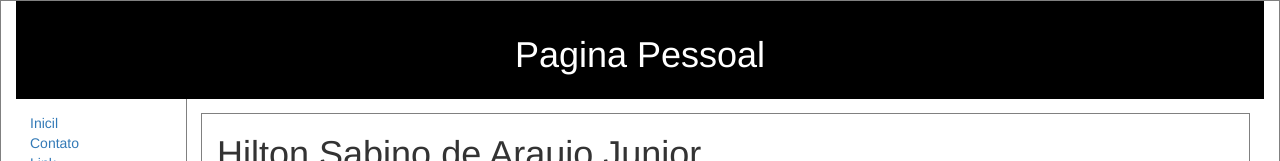
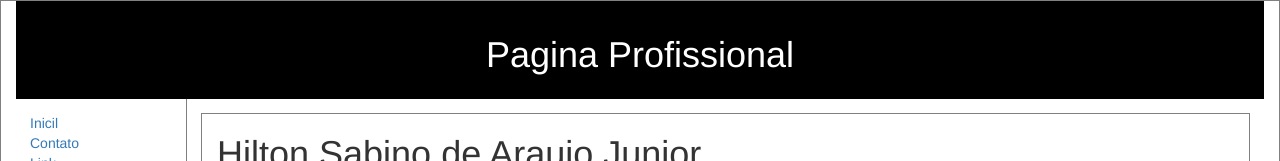
Before and after one commit to hiltonjr/hiltonjr.github.io, a plain HTML site: page Paginaprofissional.html in a window 1280 px wide. Shown: the top 161 px of the page. Drawn offline with nearby package versions, Linux system fonts and the light colour scheme.

Commit message:
Update Paginaprofissional.html

```diff
--- a/Paginaprofissional.html
+++ b/Paginaprofissional.html
@@ -48,7 +48,7 @@ article {
 <div class="container">
 
 <header>
-   <h1>Pagina Pessoal</h1>
+   <h1>Pagina Profissional</h1>
 </header>
 
 <nav>
```
